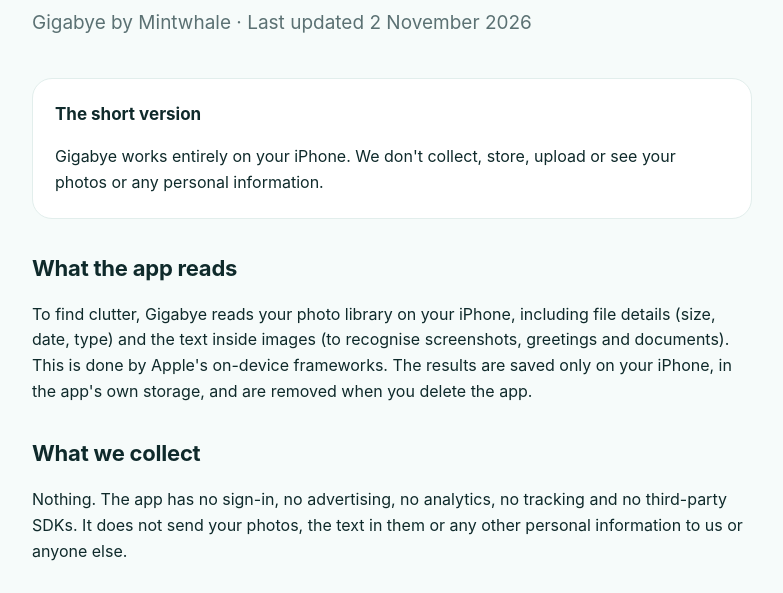
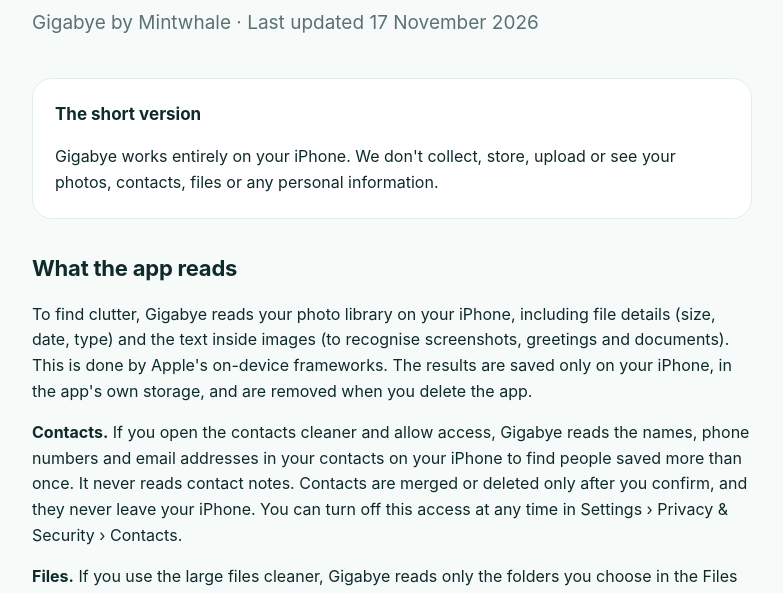
Before and after one commit to mintwhaleapps/mintwhaleapps.github.io, a plain HTML site: page gigabye/privacy/index.html in a window 1280 px wide. Shown: the part 185-778 px from the top of the page, without its empty margins (248-1031 px from the left). Drawn offline with Linux system fonts and the light colour scheme.

Commit message:
Gigabye privacy policy: cover Contacts and Files access added in 1.1
Co-Authored-By: Claude Opus 5.5 <noreply@anthropic.com>
Claude-Session: https://claude.ai/code/session_01Q869TWKRSnWfwhtuzuzTfo

```diff
--- a/gigabye/privacy/index.html
+++ b/gigabye/privacy/index.html
@@ -17,16 +17,18 @@
 
 <section class="hero">
 <h1>Privacy Policy</h1>
-<p>Gigabye by Mintwhale · Last updated 2 November 2026</p>
+<p>Gigabye by Mintwhale · Last updated 17 November 2026</p>
 </section>
 <div class="card">
 <h3 style="margin-top:0">The short version</h3>
-<p style="margin-bottom:0">Gigabye works entirely on your iPhone. We don't collect, store, upload or see your photos or any personal information.</p>
+<p style="margin-bottom:0">Gigabye works entirely on your iPhone. We don't collect, store, upload or see your photos, contacts, files or any personal information.</p>
 </div>
 <h2>What the app reads</h2>
 <p>To find clutter, Gigabye reads your photo library on your iPhone, including file details (size, date, type) and the text inside images (to recognise screenshots, greetings and documents). This is done by Apple's on-device frameworks. The results are saved only on your iPhone, in the app's own storage, and are removed when you delete the app.</p>
+<p><strong>Contacts.</strong> If you open the contacts cleaner and allow access, Gigabye reads the names, phone numbers and email addresses in your contacts on your iPhone to find people saved more than once. It never reads contact notes. Contacts are merged or deleted only after you confirm, and they never leave your iPhone. You can turn off this access at any time in Settings › Privacy &amp; Security › Contacts.</p>
+<p><strong>Files.</strong> If you use the large files cleaner, Gigabye reads only the folders you choose in the Files app or iCloud Drive (file names, sizes and contents, to find duplicate files). Nothing is deleted without your confirmation, and the files are never uploaded or shared by the app.</p>
 <h2>What we collect</h2>
-<p>Nothing. The app has no sign-in, no advertising, no analytics, no tracking and no third-party SDKs. It does not send your photos, the text in them or any other personal information to us or anyone else.</p>
+<p>Nothing. The app has no sign-in, no advertising, no analytics, no tracking and no third-party SDKs. It does not send your photos, the text in them, your contacts, your files or any other personal information to us or anyone else.</p>
 <h2>Purchases</h2>
 <p>In-app purchases are handled entirely by Apple. We never see your name, Apple Account or payment details. Apple tells the app only which purchase is active on your device.</p>
 <h2>Deleting, hiding and changing photos</h2>
```
